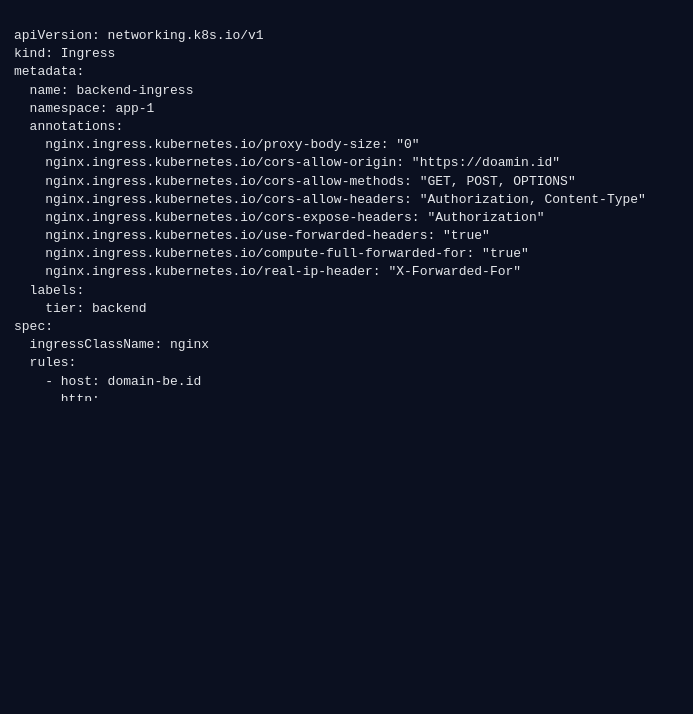
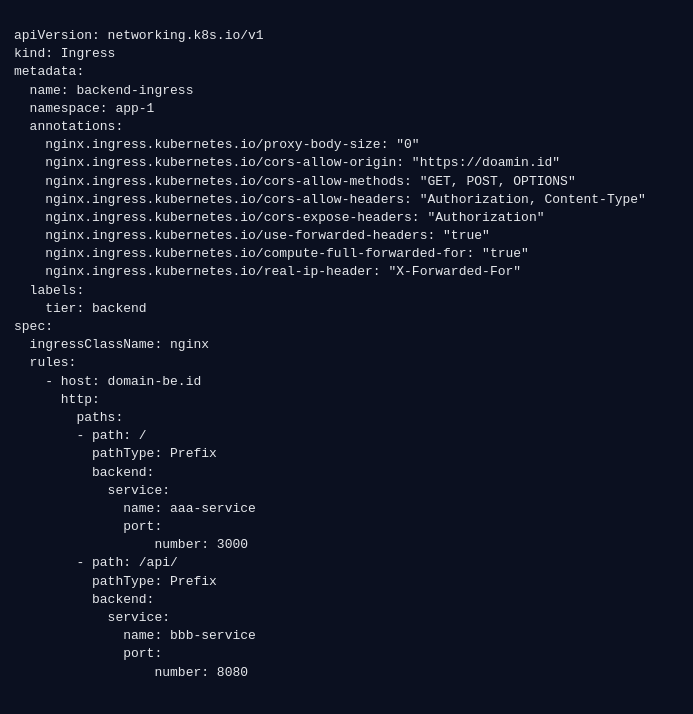
Before and after one commit to fsatrion/embeded, a plain HTML site: page index.html in a window 1280 px wide. Shown: the whole page, without its empty margins (0-693 px from the left). Drawn offline with Linux system fonts and the light colour scheme.

Commit message:
update index

```diff
--- a/index.html
+++ b/index.html
@@ -9,7 +9,7 @@ body {
   background: #0b1020;
 }
 pre {
-  max-height: 360px;
+  max-height: 1920px;
   overflow-y: auto;
   padding: 14px;
   color: #e5e7eb;
```
